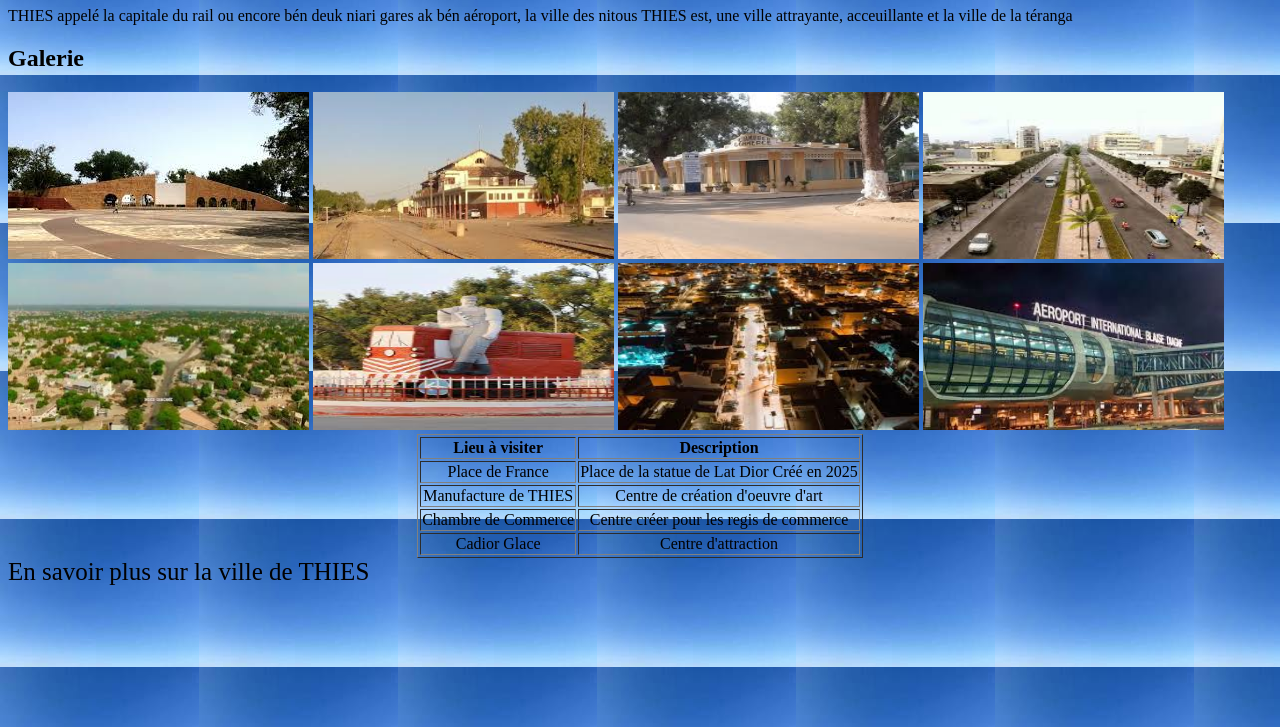
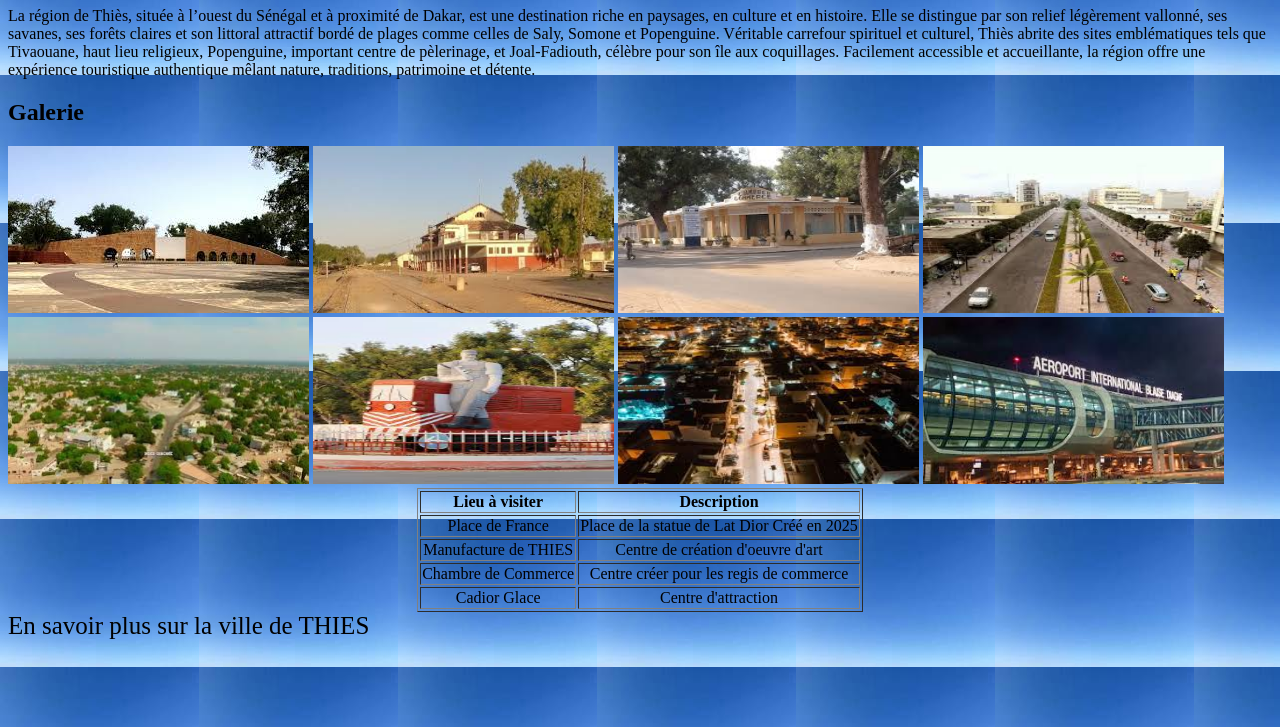
Before and after one commit to Penda-MBAYE/agccizig, a plain HTML site: page index.html in a window 1280 px wide. Shown: the part 73-800 px from the top of the page. Drawn offline with Linux system fonts and the light colour scheme.

Commit message:
Update index.html

```diff
--- a/index.html
+++ b/index.html
@@ -10,8 +10,11 @@
   <h1>Découvrir THIES</h1>
 
   <p>
-    THIES appelé la capitale du rail ou encore bén deuk niari gares ak bén aéroport,
-    la ville des nitous THIES est, une ville attrayante, acceuillante et la ville de la téranga
+    La région de Thiès,
+      située à l’ouest du Sénégal et à proximité de Dakar,
+      est une destination riche en paysages, en culture et en histoire. Elle se distingue par son relief légèrement vallonné, ses savanes, ses forêts claires et son littoral attractif bordé de plages comme celles de Saly, Somone et Popenguine. Véritable carrefour spirituel et culturel, Thiès abrite des sites emblématiques tels que Tivaouane, haut lieu religieux, Popenguine, important centre de pèlerinage, et Joal-Fadiouth, célèbre pour son île aux coquillages. Facilement accessible et accueillante,
+      la région offre une expérience touristique authentique mêlant nature,
+      traditions, patrimoine et détente.
 </p>
 <h2>Galerie</h2>
 <img src="image 1.jpg" alt="Place de l'indépendance" height="167" width="301">
@@ -46,4 +49,5 @@
 </table>
 <a href="https://fr.wikipedia.org/wiki/Thi%C3%A8s">En savoir plus sur la ville de THIES</a>
 </body>
+
 </html>
```
